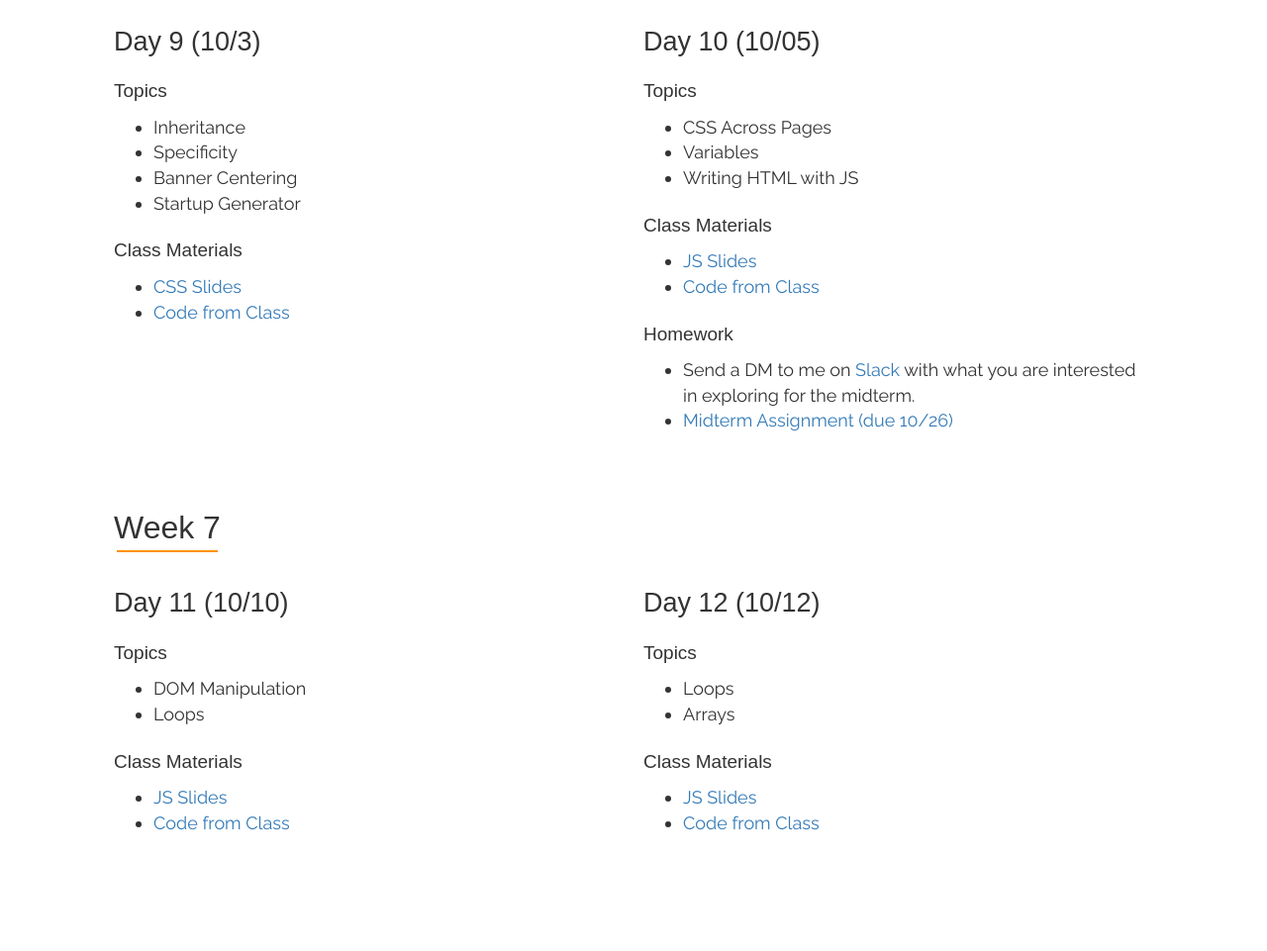
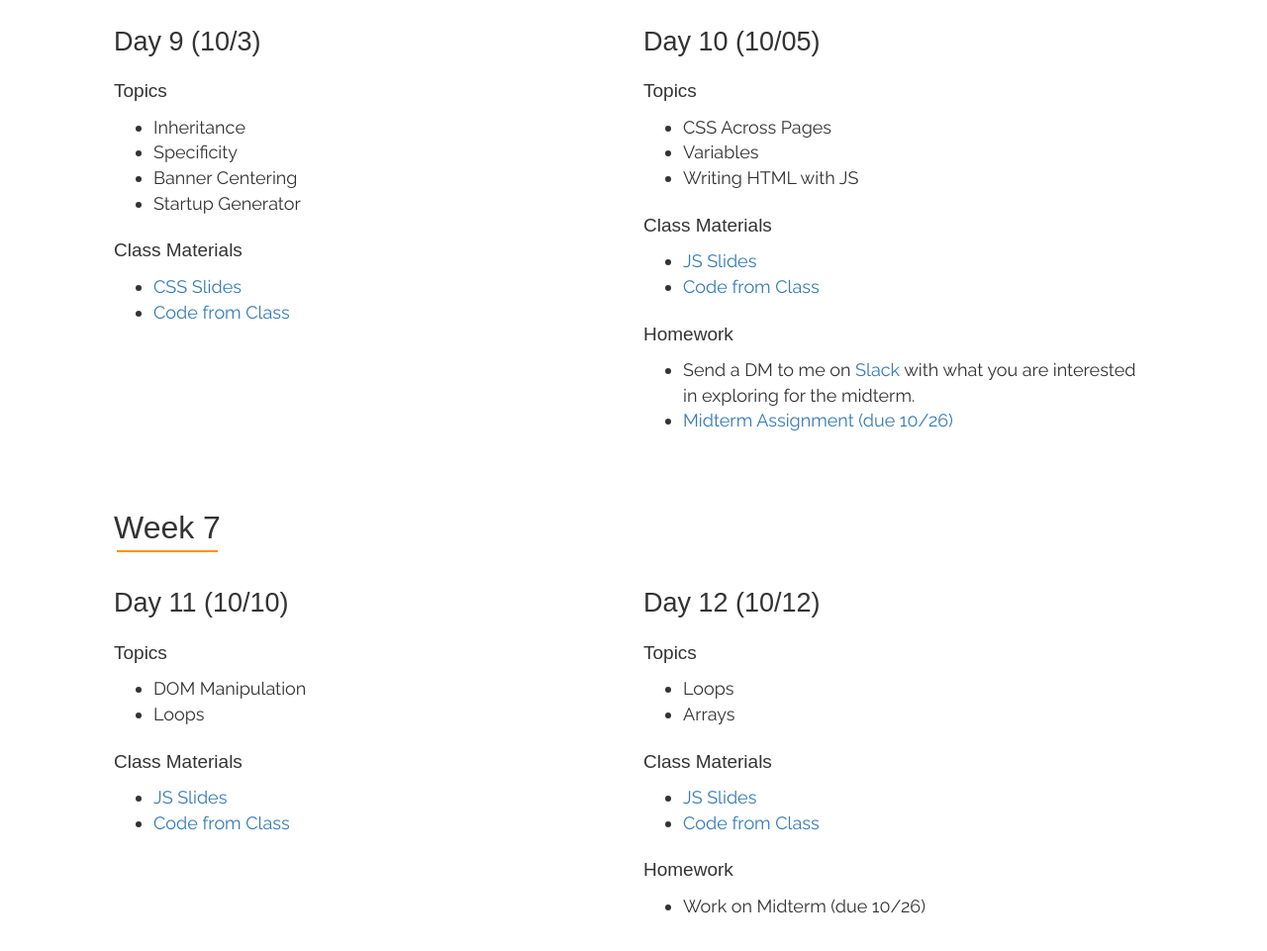
Before and after one commit to mikewesthad/saic-webart, a plain HTML site: page schedule.html in a window 1280 px wide. Shown: the part 2887-3848 px from the top of the page at 99% size. Before the commit the page ends 3784 px from the top, so only its background shows below. Drawn offline with nearby package versions, Linux system fonts and the light colour scheme; a web font is replaced by a local one.

Commit message:
Update 2016-10-13T02:51:47.430Z

```diff
--- a/schedule.html
+++ b/schedule.html
@@ -320,6 +320,10 @@
             <li><a href="https://github.com/mikewesthad/saic-webart/raw/master/class-files/slides/Day12_JS.pdf">JS Slides</a></li>
             <li><a href="https://github.com/mikewesthad/saic-webart/raw/master/class-files/code/Day12_Code.zip">Code from Class</a></li>
           </ul>
+          <h3>Homework</h3>
+          <ul>
+            <li>Work on Midterm (due 10/26)</li>
+          </ul>
         </div>
       </div>
     </div>
```
